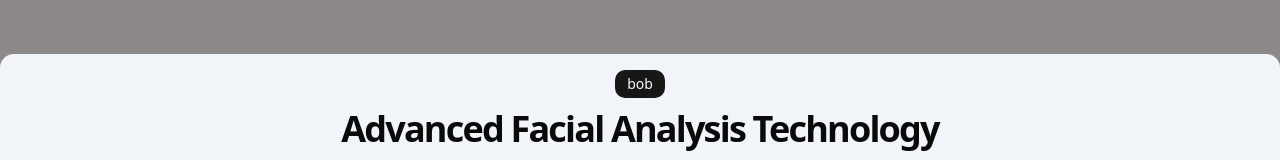
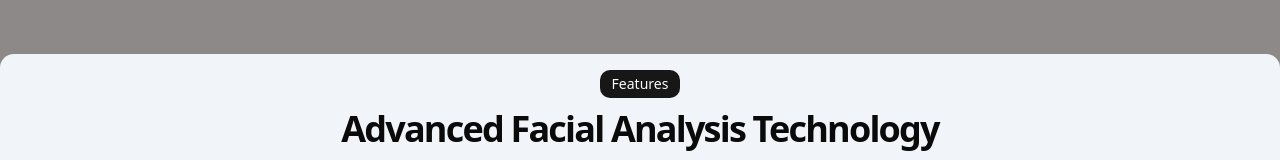
Before and after one commit to kennfeng/visageweb, a React (Vite) app: page / in a window 1280 px wide. Shown: the part 756-916 px from the top of the page. Built offline with nearby package versions, Linux system fonts and the light colour scheme.

Commit message:
Fixed frontend

```diff
--- a/src/pages/LandingPage.jsx
+++ b/src/pages/LandingPage.jsx
@@ -162,7 +162,7 @@ export default function LandingPage() {
                 className={`space-y-2 transition-opacity duration-300 ${isTransitioning ? "opacity-0" : "opacity-100"}`}
               >
                 <div className="inline-block rounded-lg bg-primary px-3 py-1 text-sm text-primary-foreground">
-                  {currentSection === 0 ? "bob" : "How It Works"}
+                  {currentSection === 0 ? "Features" : "How It Works"}
                 </div>
                 <h2 className="text-3xl font-bold tracking-tighter md:text-4xl/tight">
                   {sections[currentSection].title}
```
Also changed, not shown: 1 other file (tests, documents, lock files or other folders).
